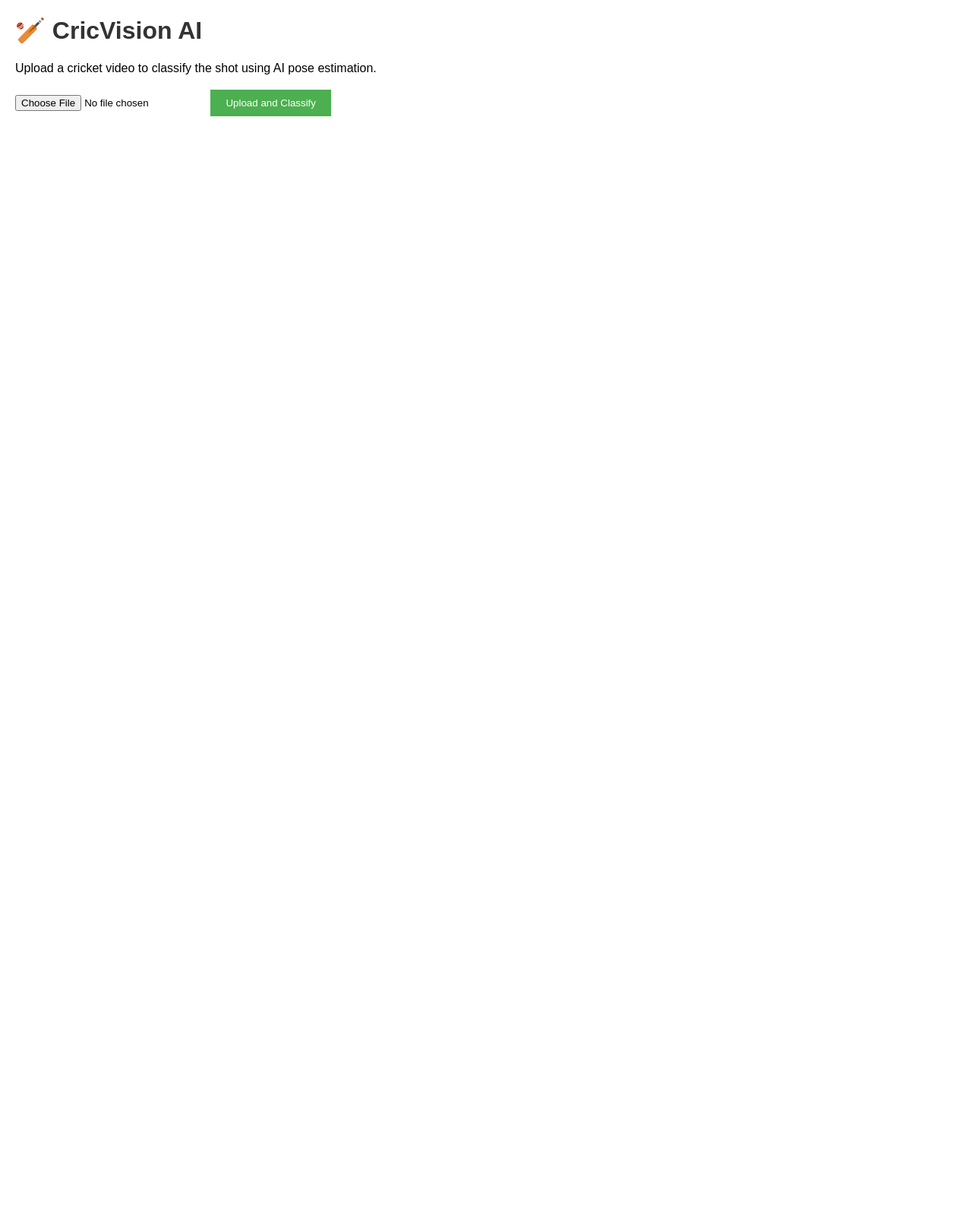
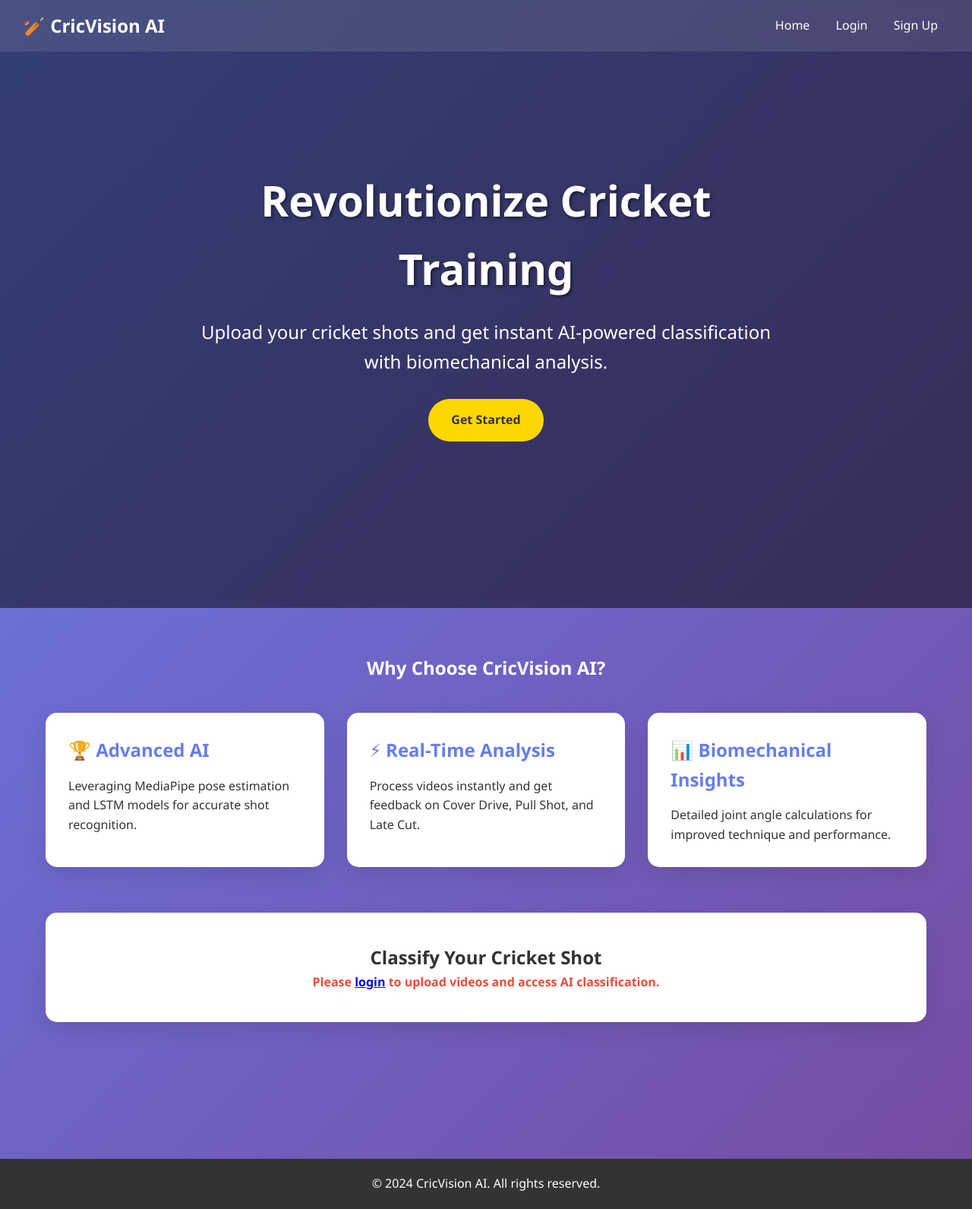
Before and after one commit to Yashparmar29/CricVision, a Flask app: page / in a window 1280 px wide. Shown: the whole page at 76% size. Before the commit the page ends 153 px from the top, so only its background shows below. Run offline with Flask 3, Linux system fonts and the light colour scheme; some libraries are stand-ins or nearby versions.

Commit message:
update index page

```diff
--- a/templates/index.html
+++ b/templates/index.html
@@ -5,20 +5,92 @@
     <meta name="viewport" content="width=device-width, initial-scale=1.0">
     <title>CricVision AI - Cricket Shot Classifier</title>
     <style>
-        body { font-family: Arial, sans-serif; margin: 20px; }
-        h1 { color: #333; }
-        input[type="file"] { margin: 10px 0; }
-        button { padding: 10px 20px; background-color: #4CAF50; color: white; border: none; cursor: pointer; }
-        button:hover { background-color: #45a049; }
-        #result { margin-top: 20px; font-size: 18px; }
+        * { margin: 0; padding: 0; box-sizing: border-box; }
+        body { font-family: 'Segoe UI', Tahoma, Geneva, Verdana, sans-serif; background: linear-gradient(135deg, #667eea 0%, #764ba2 100%); color: #333; line-height: 1.6; }
+        header { background: rgba(255, 255, 255, 0.1); backdrop-filter: blur(10px); color: white; padding: 15px 30px; display: flex; justify-content: space-between; align-items: center; position: fixed; width: 100%; top: 0; z-index: 1000; }
+        nav a { color: white; text-decoration: none; margin: 0 15px; font-weight: 500; transition: color 0.3s; }
+        nav a:hover { color: #ffd700; }
+        .hero { background: url('https://via.placeholder.com/1920x600/333/fff?text=Cricket+Field') no-repeat center center/cover; height: 100vh; display: flex; align-items: center; justify-content: center; text-align: center; color: white; position: relative; }
+        .hero::before { content: ''; position: absolute; top: 0; left: 0; right: 0; bottom: 0; background: rgba(0, 0, 0, 0.5); }
+        .hero-content { position: relative; z-index: 1; max-width: 800px; padding: 20px; }
+        .hero h1 { font-size: 3.5rem; margin-bottom: 20px; text-shadow: 2px 2px 4px rgba(0,0,0,0.5); }
+        .hero p { font-size: 1.5rem; margin-bottom: 30px; }
+        .btn { display: inline-block; padding: 15px 30px; background: #ffd700; color: #333; text-decoration: none; border-radius: 50px; font-weight: bold; transition: all 0.3s; }
+        .btn:hover { background: #ffed4e; transform: translateY(-2px); box-shadow: 0 5px 15px rgba(0,0,0,0.2); }
+        .container { max-width: 1200px; margin: 0 auto; padding: 60px 20px; }
+        .section { margin-bottom: 60px; }
+        .cards { display: grid; grid-template-columns: repeat(auto-fit, minmax(300px, 1fr)); gap: 30px; }
+        .card { background: white; border-radius: 15px; padding: 30px; box-shadow: 0 10px 30px rgba(0,0,0,0.1); transition: transform 0.3s; }
+        .card:hover { transform: translateY(-10px); }
+        .card h3 { color: #667eea; margin-bottom: 15px; font-size: 1.5rem; }
+        .upload-section { background: white; border-radius: 15px; padding: 40px; text-align: center; box-shadow: 0 10px 30px rgba(0,0,0,0.1); }
+        input[type="file"] { margin: 20px 0; padding: 10px; border: 2px dashed #667eea; border-radius: 10px; width: 100%; max-width: 400px; }
+        button { padding: 15px 30px; background: linear-gradient(45deg, #667eea, #764ba2); color: white; border: none; border-radius: 50px; cursor: pointer; font-size: 16px; transition: all 0.3s; }
+        button:hover { background: linear-gradient(45deg, #764ba2, #667eea); transform: scale(1.05); }
+        #result { margin-top: 20px; font-size: 18px; color: #333; }
+        .login-msg { color: #e74c3c; font-weight: bold; }
+        footer { background: #333; color: white; text-align: center; padding: 20px; margin-top: 60px; }
     </style>
 </head>
 <body>
-    <h1>🏏 CricVision AI</h1>
-    <p>Upload a cricket video to classify the shot using AI pose estimation.</p>
-    <input type="file" id="videoInput" accept="video/*">
-    <button onclick="uploadVideo()">Upload and Classify</button>
-    <div id="result"></div>
+    <header>
+        <h2>🏏 CricVision AI</h2>
+        <nav>
+            <a href="/">Home</a>
+            {% if logged_in %}
+            <span>Welcome, {{ username }}!</span>
+            <a href="{{ url_for('logout') }}">Logout</a>
+            {% else %}
+            <a href="{{ url_for('login') }}">Login</a>
+            <a href="{{ url_for('signup') }}">Sign Up</a>
+            {% endif %}
+        </nav>
+    </header>
+
+    <section class="hero">
+        <div class="hero-content">
+            <h1>Revolutionize Cricket Training</h1>
+            <p>Upload your cricket shots and get instant AI-powered classification with biomechanical analysis.</p>
+            <a href="#upload" class="btn">Get Started</a>
+        </div>
+    </section>
+
+    <div class="container">
+        <section class="section">
+            <h2 style="text-align: center; margin-bottom: 40px; color: white;">Why Choose CricVision AI?</h2>
+            <div class="cards">
+                <div class="card">
+                    <h3>🏆 Advanced AI</h3>
+                    <p>Leveraging MediaPipe pose estimation and LSTM models for accurate shot recognition.</p>
+                </div>
+                <div class="card">
+                    <h3>⚡ Real-Time Analysis</h3>
+                    <p>Process videos instantly and get feedback on Cover Drive, Pull Shot, and Late Cut.</p>
+                </div>
+                <div class="card">
+                    <h3>📊 Biomechanical Insights</h3>
+                    <p>Detailed joint angle calculations for improved technique and performance.</p>
+                </div>
+            </div>
+        </section>
+
+        <section id="upload" class="section upload-section">
+            <h2>Classify Your Cricket Shot</h2>
+            {% if not logged_in %}
+            <p class="login-msg">Please <a href="{{ url_for('login') }}">login</a> to upload videos and access AI classification.</p>
+            {% else %}
+            <input type="file" id="videoInput" accept="video/*">
+            <br>
+            <button onclick="uploadVideo()">Analyze Shot</button>
+            <div id="result"></div>
+            {% endif %}
+        </section>
+    </div>
+
+    <footer>
+        <p>&copy; 2024 CricVision AI. All rights reserved.</p>
+    </footer>
+
     <script>
         function uploadVideo() {
             const fileInput = document.getElementById('videoInput');
@@ -26,7 +98,7 @@
             if (file) {
                 const formData = new FormData();
                 formData.append('video', file);
-                document.getElementById('result').innerText = 'Processing...';
+                document.getElementById('result').innerText = 'Analyzing your shot...';
                 fetch('/upload', {
                     method: 'POST',
                     body: formData
@@ -36,14 +108,14 @@
                     if (data.error) {
                         document.getElementById('result').innerText = 'Error: ' + data.error;
                     } else {
-                        document.getElementById('result').innerText = `Detected Shot: ${data.shot} (Processed ${data.frames_processed} frames)`;
+                        document.getElementById('result').innerText = `🏏 Detected: ${data.shot} | Frames Processed: ${data.frames_processed}`;
                     }
                 })
                 .catch(error => {
                     document.getElementById('result').innerText = 'Error: ' + error.message;
                 });
             } else {
-                alert('Please select a video file.');
+                alert('Please select a video file to analyze.');
             }
         }
     </script>
```
